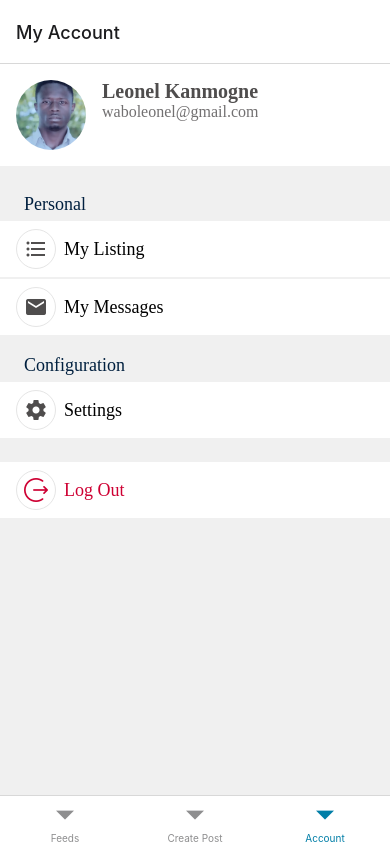
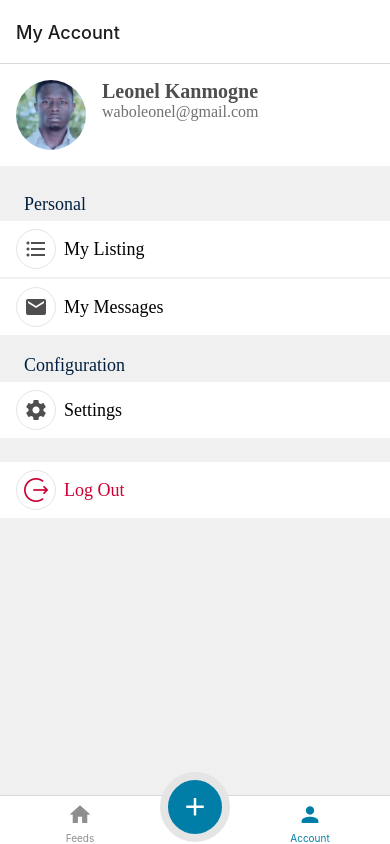
Before and after one commit to LeonelKero/done-with, a React Native app: screen /Account in a window 390 px wide. Built offline with nearby package versions, Linux system fonts and the light colour scheme.

Commit message:
Add icons to bottom tab nav, and  custom component

```diff
--- a/app/navigation/AppBottomTabNavigator.tsx
+++ b/app/navigation/AppBottomTabNavigator.tsx
@@ -1,20 +1,41 @@
+import { MaterialCommunityIcons } from "@expo/vector-icons";
 import { createBottomTabNavigator } from "@react-navigation/bottom-tabs";
 import React from "react";
 import PostListingScreen from "../screens/post/PostListingScreen";
 import AccountNavigator from "./AccountNavigator";
 import FeedNavigator from "./FeedsNavigator";
+import DWCreateFreedButton from "./components/DWCreateFreedButton";
 
 const BottomTab = createBottomTabNavigator();
 
 const AppBottomTabBar = () => {
   return (
     <BottomTab.Navigator>
-      <BottomTab.Screen name="Feeds" component={FeedNavigator} />
-      <BottomTab.Screen name="Create Post" component={PostListingScreen} />
+      <BottomTab.Screen
+        name="Feeds"
+        component={FeedNavigator}
+        options={{
+          tabBarIcon: ({ color, size }) => (
+            <MaterialCommunityIcons name="home" size={size} color={color} />
+          ),
+        }}
+      />
+      <BottomTab.Screen
+        name="Create Post"
+        component={PostListingScreen}
+        options={({ navigation }) => ({
+          tabBarButton: () => <DWCreateFreedButton onPress={() => navigation.navigate("Create Post")} />
+        })}
+      />
       <BottomTab.Screen
         name="Account"
         component={AccountNavigator}
-        options={{headerShown: false}}
+        options={{
+          headerShown: false,
+          tabBarIcon: ({ color, size }) => (
+            <MaterialCommunityIcons name="account" size={size} color={color} />
+          ),
+        }}
       />
     </BottomTab.Navigator>
   );
```
